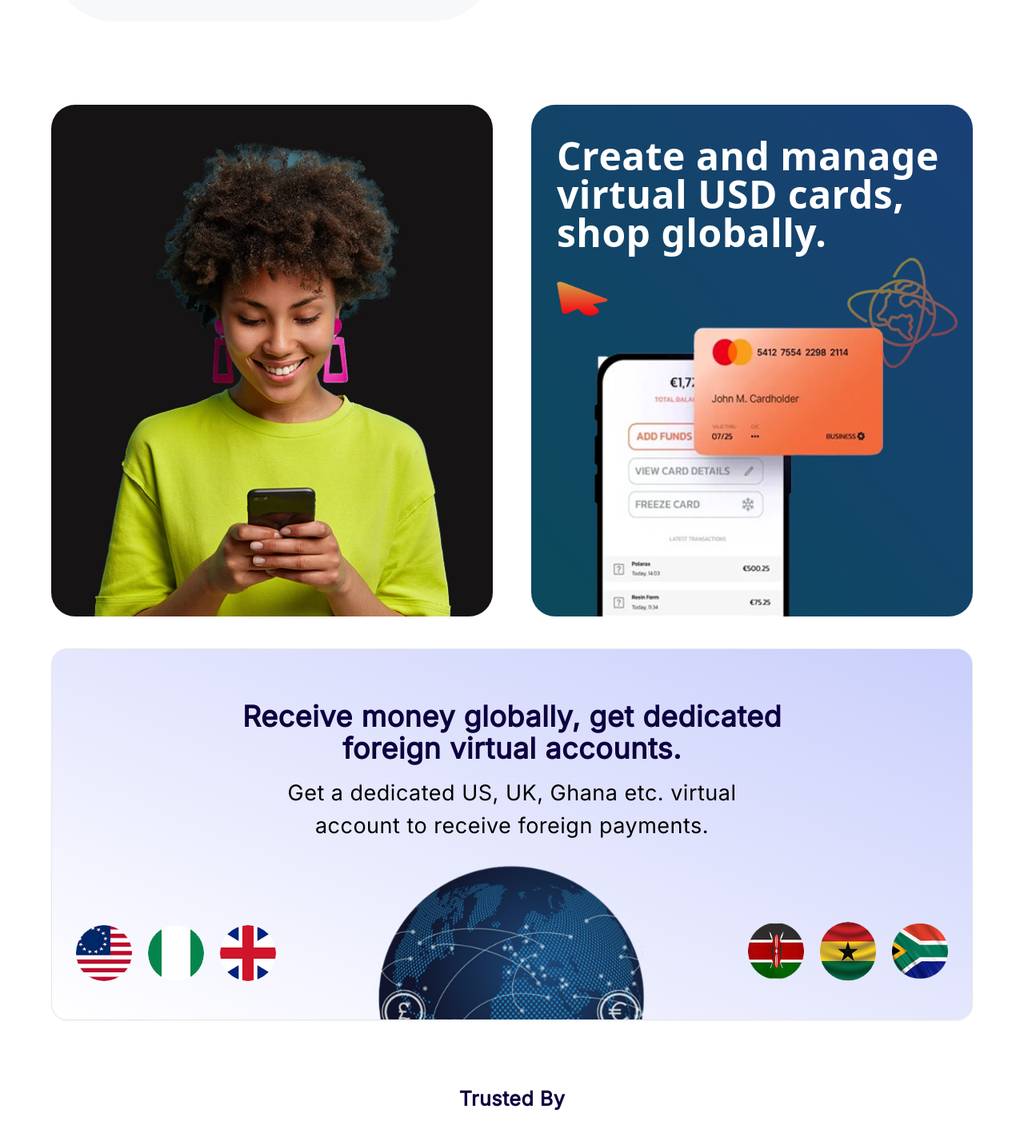
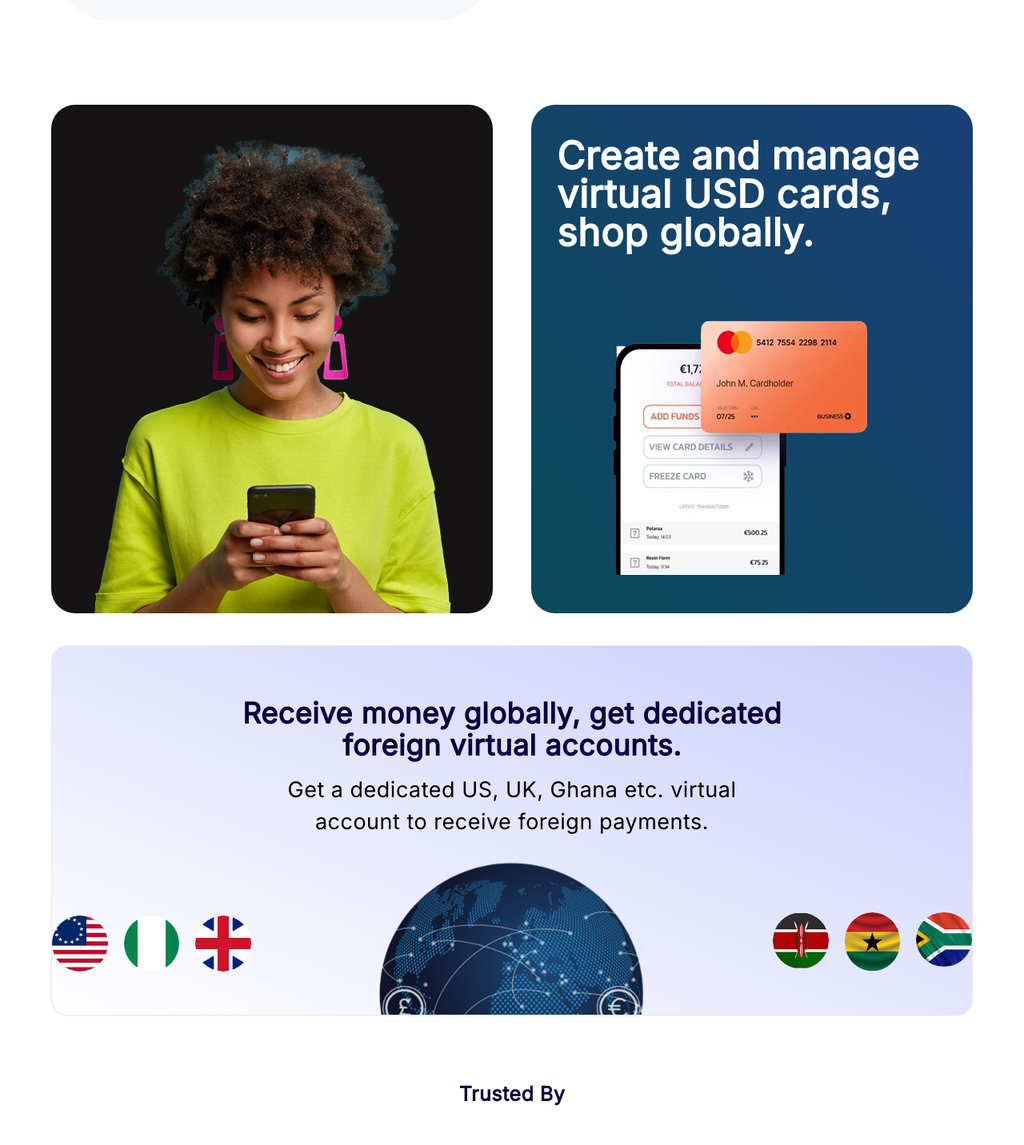
Before and after one commit to shadrach-chukwukere/Safer, a React (Vite) app: page / in a window 1280 px wide. Shown: the part 1760-3192 px from the top of the page at 80% size. Built offline with nearby package versions, Linux system fonts and the light colour scheme.

Commit message:
lazy loader 1

```diff
--- a/package.json
+++ b/package.json
@@ -21,6 +21,7 @@
     "react-dom": "^19.1.1",
     "react-head": "^3.4.2",
     "react-icons": "^5.5.0",
+    "react-lazy-load-image-component": "^1.6.3",
     "react-loading-skeleton": "^3.5.0",
     "react-router-dom": "^7.9.3",
     "sonner": "^2.0.7",
@@ -32,6 +33,7 @@
     "@types/react": "^19.1.16",
     "@types/react-dom": "^19.1.9",
     "@types/react-helmet": "^6.1.11",
+    "@types/react-lazy-load-image-component": "^1.6.4",
     "@vitejs/plugin-react": "^5.0.4",
     "autoprefixer": "^10.4.21",
     "eslint": "^9.36.0",
--- a/src/components/JoinSafer.tsx
+++ b/src/components/JoinSafer.tsx
@@ -5,40 +5,41 @@ import image4 from "../assets/Vector.png";
 import image5 from "../assets/iPad_Air__2022_-removebg-preview-removebg-preview-removebg-preview.png";
 import Button from "./ui/Button";
 import { motion } from "framer-motion";
+import { LazyLoadImage } from "react-lazy-load-image-component";
+import "react-lazy-load-image-component/src/effects/blur.css";
 
-const containerVariants :any = {
+const containerVariants: any = {
   hidden: { opacity: 0 },
   visible: {
     opacity: 1,
-    transition: { staggerChildren: 0.2 }
+    transition: { staggerChildren: 0.2 },
   },
 };
 
-const itemVariants :any= {
+const itemVariants: any = {
   hidden: { opacity: 0, y: 50 },
   visible: {
     opacity: 1,
     y: 0,
-    transition: { type: "spring", stiffness: 100, damping: 20 }
+    transition: { type: "spring", stiffness: 100, damping: 20 },
   },
 };
 
-const imageVariants :any = {
+const imageVariants: any = {
   hidden: { opacity: 0, scale: 0.8 },
   visible: {
     opacity: 1,
     scale: 1,
-    transition: { type: "spring", stiffness: 50, damping: 10 }
+    transition: { type: "spring", stiffness: 50, damping: 10 },
   },
 };
 
 export default function JoinSafer() {
   return (
-    <div className="px-4 sm:px-0 pt-8 sm:pt-12 space-y-14 mx-3 lg:mx-16">
-
+    <div className="px-4 sm:px-0 pt-8 sm:pt-12 space-y-14 mx-3 lg:mx-16 font-Inter">
       {/* First Section */}
       <motion.div
-        className="py-12 font-Inter"
+        className="py-12"
         initial="hidden"
         whileInView="visible"
         viewport={{ once: true, amount: 0.2 }}
@@ -50,23 +51,24 @@ export default function JoinSafer() {
             className="bg-[#F6F8FA] rounded-[80px] w-full flex justify-center max-h-[800px] py-10 overflow-hidden"
             variants={imageVariants}
           >
-            <img
+            <LazyLoadImage
               src={image5}
               alt="iPad Air Preview"
               className="object-contain w-[250px] sm:w-auto max-w-sm"
+              effect="blur"
             />
           </motion.div>
 
           {/* Text Block */}
           <div className="space-y-12 text-center md:text-left flex flex-col items-center md:items-start">
             <motion.p
-              className="font-medium max-w-[500px] text-[32px] sm:text-[40px] md:text-[45px] leading-[1.1]"
+              className="font-medium text-[32px] sm:text-[40px] md:text-[45px] leading-[1.1] font-Righteous"
               variants={itemVariants}
             >
               Different smart options to start a transaction, Snap, scan, upload
             </motion.p>
             <motion.p
-              className="font-medium text-[15px] sm:text-[16px] md:text-[22px] max-w-[560px]"
+              className="font-medium text-[17px] sm:text-[19px] md:text-[22px] max-w-[560px]"
               variants={itemVariants}
             >
               Scan, snap or upload an image with account details to start a
@@ -82,7 +84,6 @@ export default function JoinSafer() {
 
       {/* Second Section */}
       <div className="grid md:grid-cols-2 gap-12 md:auto-rows-fr justify-center justify-items-center">
-
         {/* Left Image Box */}
         <motion.div
           className="w-full max-h-[650px] flex justify-center items-end bg-[#48A6BA] lg:bg-[#151313] rounded-[15px] md:rounded-[30px] pt-6 sm:pt-10 px-6 order-2 md:order-1 overflow-hidden"
@@ -91,21 +92,24 @@ export default function JoinSafer() {
           viewport={{ once: true, amount: 0.2 }}
           variants={imageVariants}
         >
-          <img
+          <LazyLoadImage
             src={image1}
             alt="Virtual card preview"
             className="w-full max-w-xs sm:max-w-sm md:max-w-md object-contain"
+            effect="blur"
           />
         </motion.div>
 
         {/* Right Text + Images Box */}
         <motion.div
           className="w-full max-h-[650px] text-white rounded-[15px] md:rounded-[30px] pt-6 sm:pt-10 px-4 md:px-8 flex flex-col justify-between items-center md:items-start text-center md:text-left order-1 md:order-2 overflow-hidden"
-          style={{ background: "linear-gradient(to right top , #0A495A 0% , #1A4077)" }}
+          style={{
+            background: "linear-gradient(to right top , #0A495A 0% , #1A4077)",
+          }}
           initial="hidden"
           whileInView="visible"
           viewport={{ once: true, amount: 0.2 }}
-          variants={containerVariants} // Only used for staggering inner text + images
+          variants={containerVariants}
         >
           <motion.div
             className="text-xl sm:text-2xl md:text-4xl lg:text-5xl font-semibold leading-tight"
@@ -118,24 +122,26 @@ export default function JoinSafer() {
             className="flex justify-center items-start mt-6 relative w-full h-full"
             variants={imageVariants}
           >
-            <img
+            <LazyLoadImage
               src={image4}
               alt="Decor left"
               className="absolute left-0 top-0 w-12 sm:w-16 smooth-up-down"
+              effect="blur"
             />
-            <img
+            <LazyLoadImage
               src={image3}
               alt="Decor right"
               className="absolute top-0 right-0 w-20 sm:w-28 rotate-infinite"
+              effect="blur"
             />
-            <img
+            <LazyLoadImage
               src={image2}
               alt="USD card preview"
               className="w-full max-w-xs sm:max-w-sm md:max-w-md object-contain"
+              effect="blur"
             />
           </motion.div>
         </motion.div>
-
       </div>
     </div>
   );
--- a/src/components/RecieveMoney.tsx
+++ b/src/components/RecieveMoney.tsx
@@ -1,4 +1,7 @@
 import { motion, type Variants } from "framer-motion";
+import { LazyLoadImage } from "react-lazy-load-image-component";
+import "react-lazy-load-image-component/src/effects/blur.css";
+
 import image1 from "../assets/image 594 (2).png";
 import image2 from "../assets/image 581.png";
 import image3 from "../assets/image 554.png";
@@ -76,59 +79,69 @@ export default function ReceiveMoney() {
         </div>
 
         <div className="flex flex-col lg:flex-row justify-center lg:items-end gap-6">
+          {/* Left Logos (Desktop) */}
           <motion.div
             className="hidden lg:flex flex-row gap-5 pb-12"
             variants={sectionContainerVariants}
           >
             {leftLogos.map((img, i) => (
-              <motion.img
-                key={i}
+              <motion.div key={i} variants={logoItemVariants}>
+                <LazyLoadImage
                   src={img}
                   alt={`Bank ${i + 1}`}
                   className="w-[70px] object-contain rounded-[47px]"
-                variants={logoItemVariants}
+                  effect="blur"
                 />
+              </motion.div>
             ))}
           </motion.div>
 
+          {/* Center Image */}
           <motion.div
-            className="px-24 lg:px-24 lg:-mb-[150px]"
+            className="px-16 sm:px-32 md:px-64 lg:px-32 lg:-mb-[150px] flex justify-center"
             variants={centerImageVariants}
           >
-            <img
+            <LazyLoadImage
               src={image1}
               alt="Receive Money"
-              className="lg:max-w-[350px]"
+              className="lg:max-w-[350px] w-full object-contain"
+              effect="blur"
+              visibleByDefault={window.innerWidth >= 1024} // ✅ ensures desktop image loads immediately
+              placeholderSrc={image1} // optional: avoids flicker
             />
           </motion.div>
 
+          {/* Right Logos (Desktop) */}
           <motion.div
             className="hidden lg:flex flex-row gap-5 pb-12"
             variants={sectionContainerVariants}
           >
             {rightLogos.map((img, i) => (
-              <motion.img
-                key={i}
+              <motion.div key={i} variants={logoItemVariants}>
+                <LazyLoadImage
                   src={img}
                   alt={`Bank ${i + 4}`}
                   className="w-[70px] object-contain rounded-[47px]"
-                variants={logoItemVariants}
+                  effect="blur"
                 />
+              </motion.div>
             ))}
           </motion.div>
 
+          {/* All Logos (Mobile) */}
           <motion.div
             className="flex lg:hidden flex-wrap justify-center gap-4 mt-6"
             variants={sectionContainerVariants}
           >
             {[...leftLogos, ...rightLogos].map((img, i) => (
-              <motion.img
-                key={i}
+              <motion.div key={i} variants={logoItemVariants}>
+                <LazyLoadImage
                   src={img}
                   alt={`Bank ${i + 1}`}
                   className="w-[38px] sm:w-[60px] object-contain rounded-[47px]"
-                variants={logoItemVariants}
+                  effect="blur"
                 />
+              </motion.div>
             ))}
           </motion.div>
         </div>
--- a/src/components/Trust.tsx
+++ b/src/components/Trust.tsx
@@ -1,5 +1,5 @@
 import { Swiper, SwiperSlide } from "swiper/react";
-import   "swiper/css";
+import "swiper/css";
 
 import image1 from "../assets/image 602.png";
 import image2 from "../assets/image 604.png";
@@ -32,10 +32,7 @@ export default function Trust() {
               className="flex justify-start max-w-[100%]"
             >
               <div className="bg-[#080707] text-white md:py-10 py-5 sm:px-8 px-5 space-y-4 rounded-3xl h-full w-full">
-                <div
-                  className="xl:text-[30px] lg:text-[25px] md:text-[20px] text-[25px] font-semibold text-left"
-
-                >
+                <div className="xl:text-[30px] lg:text-[25px] md:text-[20px] text-[18px] font-semibold text-left">
                   {card?.title}
                 </div>
                 <div className="w-full flex justify-between items-end">
```
Also changed, not shown: 1 other file (tests, documents, lock files or other folders). Lines whose indentation alone changed are shown as unchanged.
